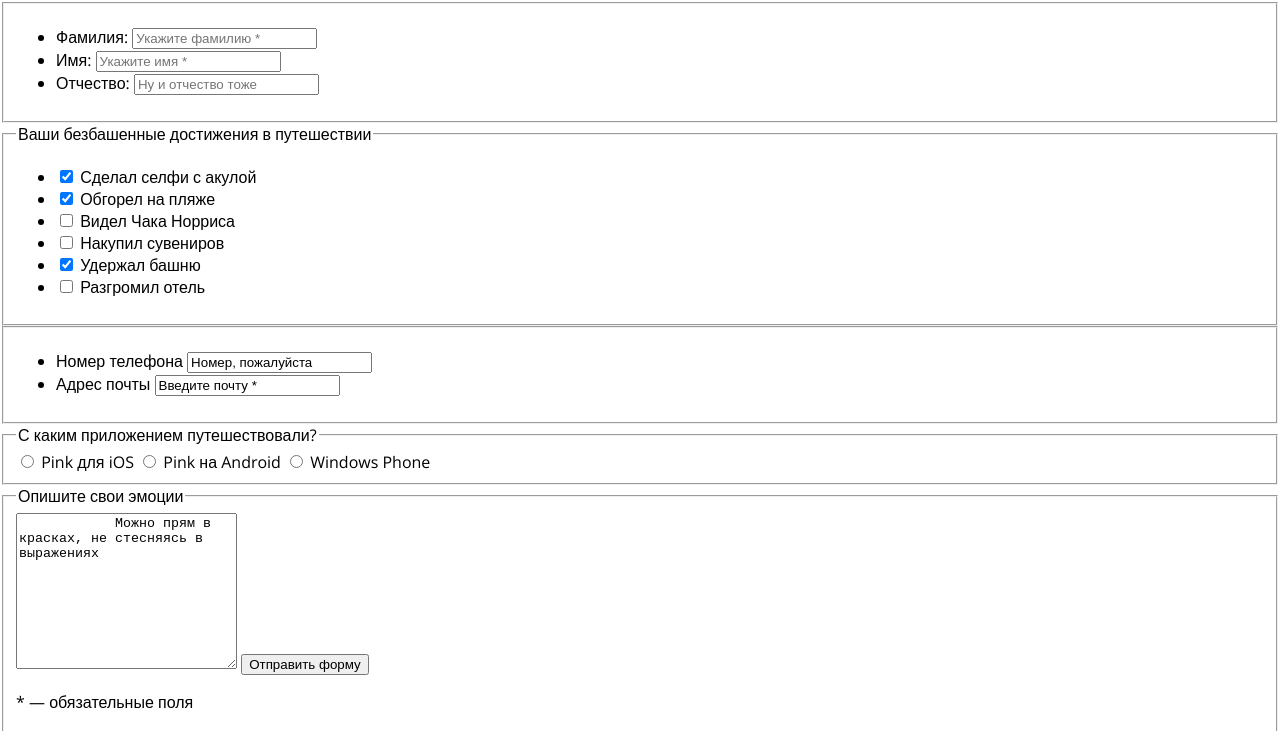
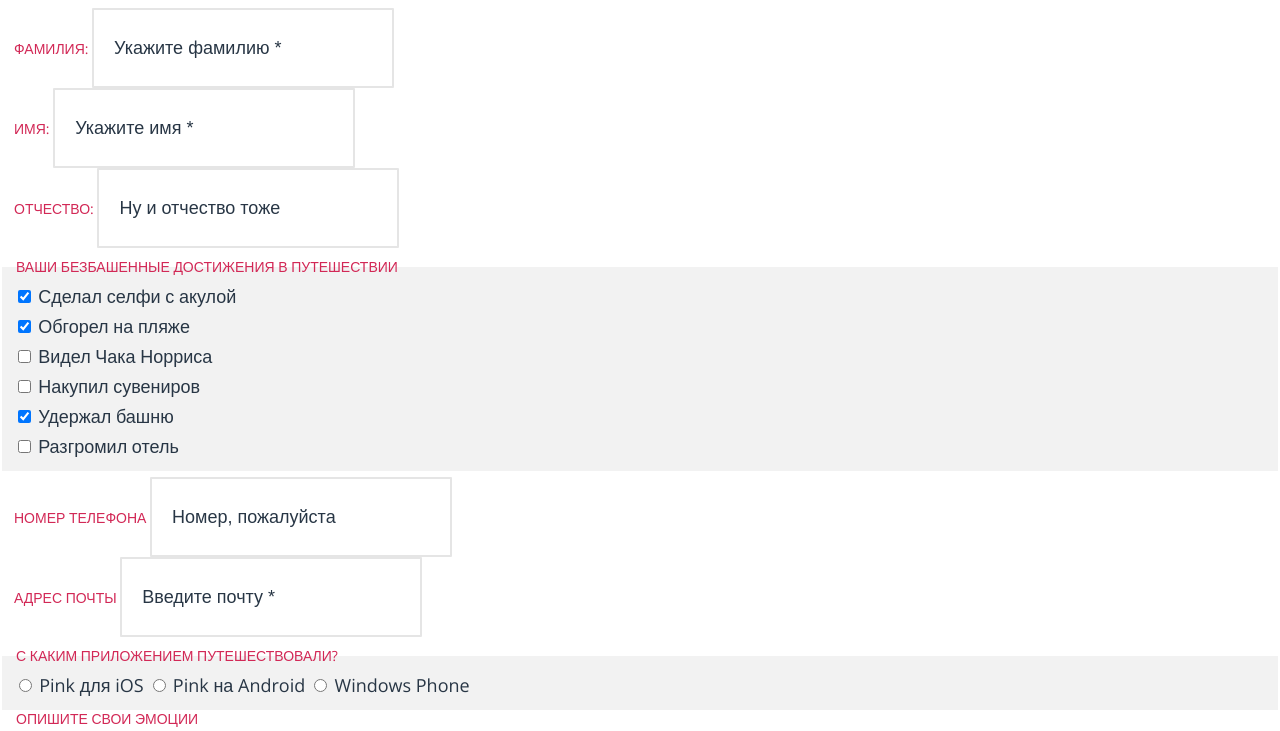
Before and after one commit to Eazy-life1996/680133-pink-20, a website: page source/form.html in a window 1280 px wide. Shown: the part 518-1249 px from the top of the page. Drawn offline with nearby package versions, Linux system fonts and the light colour scheme; files that its build step writes are made by us from their sources.

Commit message:
разметил страницу form и поправил кнопки

```diff
--- a/source/form.html
+++ b/source/form.html
@@ -67,7 +67,7 @@
                   class="form__input"
                   type="text"
                   name="surname"
-                  placeholder="Укажите фамилию *"
+                  value="Укажите фамилию *"
                   required
                 />
               </label>
@@ -79,7 +79,7 @@
                   class="form__input"
                   type="text"
                   name="name"
-                  placeholder="Укажите имя *"
+                  value="Укажите имя *"
                   required
                 />
               </label>
@@ -91,14 +91,14 @@
                   class="form__input"
                   type="text"
                   name="patronymic"
-                  placeholder="Ну и отчество тоже"
+                  value="Ну и отчество тоже"
                 />
               </label>
             </li>
           </ul>
         </fieldset>
 
-        <fieldset class="form__field--grey">
+        <fieldset class="form__field form__field--grey">
           <legend class="form__legend">
             Ваши безбашенные достижения в путешествии
           </legend>
@@ -179,6 +179,7 @@
               <label class="form__label">
                 Номер телефона
                 <input
+                  class="form__input"
                   type="tel"
                   name="phone"
                   value="Номер, пожалуйста"
@@ -190,6 +191,7 @@
               <label class="form__label">
                 Адрес почты
                 <input
+                  class="form__input"
                   type="email"
                   name="email"
                   value="Введите почту *"
@@ -199,7 +201,7 @@
             </li>
           </ul>
         </fieldset>
-        <fieldset class="form__field--grey">
+        <fieldset class="form__field form__field--grey">
           <legend class="form__legend">
             С каким приложением путешествовали?
           </legend>
--- a/source/less/blocks/body.less
+++ b/source/less/blocks/body.less
@@ -13,5 +13,13 @@ body {
   padding: 0;
   overflow: hidden;
   border: 0;
-  clip: rect(0 0 0 0)
+  clip: rect(0 0 0 0);
 }
+
+a {
+  display: block;
+}
+
+img {
+  display: block;
+}
--- a/source/less/blocks/download.less
+++ b/source/less/blocks/download.less
@@ -3,10 +3,10 @@
   color: @white;
 }
 
-.download__list{
-    list-style: none;
-    padding: 0;
-    margin: 0;
+.download__list {
+  list-style: none;
+  padding: 0;
+  margin: 0;
 }
 
 .download__link {
@@ -21,3 +21,21 @@
   font-size: 14px;
   line-height: 24px;
 }
+
+.btn-link {
+  width: 277px;
+  border: 3px solid @white;
+  border-radius: 29px;
+  text-align: center;
+  font-weight: bold;
+  padding-top: 18px;
+  padding-bottom: 18px;
+  &:hover {
+    background-color: @white;
+    color: @pink;
+  }
+  &:active {
+    background-color: @white;
+    color: @pink-active;
+  }
+}
--- a/source/less/blocks/form-photo.less
+++ b/source/less/blocks/form-photo.less
@@ -10,8 +10,9 @@
   padding: 0;
   background-color: @grey;
   border-radius: 30px;
-  width: 280px;
-  min-height: 55px;
+  width: 277px;
+  padding-top: 18px;
+  padding-bottom: 18px;
   font-weight: bold;
   font-size: 18px;
   line-height: 18px;
--- /dev/null
+++ b/source/less/blocks/form.less
@@ -0,0 +1,97 @@
+.form__field {
+  border: none;
+  background-color: @white;
+}
+
+.form__field--grey {
+  background-color: @grey;
+}
+
+.form__list {
+  list-style: none;
+  padding: 0;
+  margin: 0;
+}
+
+.form__legend {
+  color: @pink;
+  font-size: 14px;
+  line-height: 18px;
+  text-transform: uppercase;
+}
+
+.form__label {
+  font-size: 14px;
+  line-height: 30px;
+  color: @pink;
+  text-transform: uppercase;
+}
+
+.form__label-check {
+  font-size: 18px;
+  line-height: 30px;
+  color: @darkgrey;
+}
+
+.form__input {
+  border: 2px solid @lightgrey;
+  border-radius: 1px;
+  width: 276px;
+  padding-top: 23px;
+  padding-bottom: 23px;
+  padding-left: 20px;
+  outline: none;
+  &:hover {
+    border: 2px solid @darkgrey;
+    border-radius: 1px;
+  }
+  &:focus {
+    border: 2px solid @pink;
+    border-radius: 1px;
+  }
+}
+
+.form__input[value] {
+  font-size: 18px;
+  line-height: 30px;
+  color: @darkgrey;
+}
+
+.form__comment {
+  border: 2px solid @lightgrey;
+  border-radius: 1px;
+}
+
+.btn--green {
+  border: none;
+  background-color: @green;
+  border: 2px solid @green;
+  border-radius: 1px;
+  width: 274px;
+  padding-top: 21px;
+  padding-bottom: 21px;
+  font-size: 18px;
+  line-height: 30px;
+  text-transform: uppercase;
+  color: @white;
+  cursor: pointer;
+  &:hover {
+    background-color: @green-hover;
+    border: 2px solid @green-hover;
+    border-radius: 1px;
+  }
+  &:active {
+    color: @white-active;
+  }
+}
+
+.form__p-info {
+  font-size: 14px;
+  line-height: 30px;
+  text-transform: uppercase;
+  color: @darkgrey;
+}
+
+.form__star {
+  color: @pink;
+}
--- a/source/less/style.less
+++ b/source/less/style.less
@@ -15,3 +15,4 @@
 @import "blocks/photo.less";
 @import "blocks/description-form.less";
 @import "blocks/form-photo.less";
+@import "blocks/form.less";
```
Also changed, not shown: source/less/blocks/page-header.less (line endings or trailing spaces).
